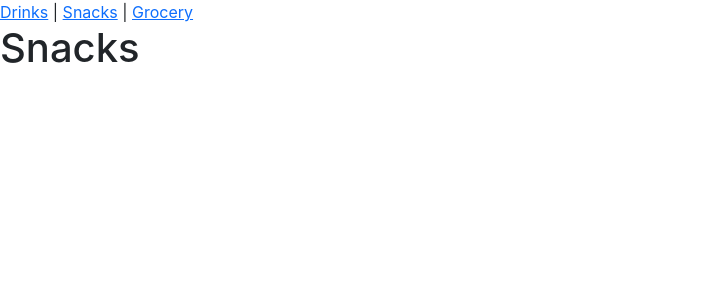
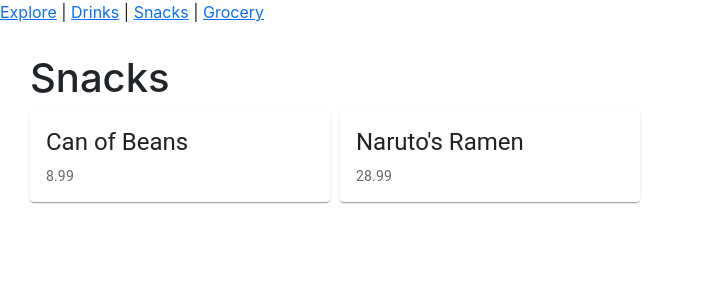
Before and after one commit to mshamsrainey/wt-intern-hackathon, a React (Create React App) app: page /Snacks in a window 1280 px wide. Shown: the top 300 px of the page, without its empty margins (0-703 px from the left). Built offline with nearby package versions, Linux system fonts and the light colour scheme; the HTML template or start-up script is replaced by a standard one.

Commit message:
create cards for products

```diff
--- a/src/App.js
+++ b/src/App.js
@@ -11,6 +11,7 @@ function App() {
     <div>
       <BrowserRouter>
         <nav>
+          <Link to="/">Explore</Link> |{" "}
           <Link to="Drinks">Drinks</Link> |{" "}
           <Link to="Snacks">Snacks</Link> |{" "}
           <Link to="Grocery">Grocery</Link>
--- a/src/components/Drinks.js
+++ b/src/components/Drinks.js
@@ -1,11 +1,20 @@
+import ItemCardSmall from "./ItemCardSmall";
+import items from "./products.js";
 
 function Drinks() {
-    return (
-      <body className = "Drinks">
+    const productComponents = items.map((item) => {
+        return (
+          <ItemCardSmall
+            key={item.id}
+            name={item.name}
+            price={item.price}
+          />
+        );
+      });
+      return <div className="products">
         <h1>Drinks</h1>
-      </body>
-
-    );
+        <div className="product-grid">{productComponents}</div>
+        </div>;
   }
 
   export default Drinks;
--- a/src/components/Grocery.js
+++ b/src/components/Grocery.js
@@ -1,11 +1,20 @@
+import ItemCardSmall from "./ItemCardSmall";
+import items from "./products.js";
 
 function Grocery() {
-    return (
-      <body className = "Grocery">
+    const productComponents = items.map((item) => {
+        return (
+          <ItemCardSmall
+            key={item.id}
+            name={item.name}
+            price={item.price}
+          />
+        );
+      });
+      return <div className="products">
         <h1>Grocery</h1>
-      </body>
-
-    );
+        <div className="product-grid">{productComponents}</div>
+        </div>;
   }
 
   export default Grocery;
--- /dev/null
+++ b/src/components/Snacks.css
@@ -0,0 +1,10 @@
+.products {
+    margin:30px;
+}
+
+.product-grid {
+    display:grid;
+    grid-template-columns: 300px 300px 300px;
+    gap:10px;
+    flex-wrap: wrap;
+}
--- a/src/components/Snacks.js
+++ b/src/components/Snacks.js
@@ -1,11 +1,22 @@
+import ItemCardSmall from "./ItemCardSmall";
+import items from "./products.js";
+import "./Snacks.css"
 
-function Snacks() {
-    return (
-      <body className = "Snacks">
+
+const Snacks = () => {
+    const productComponents = items.map((item) => {
+        return (
+          <ItemCardSmall
+            key={item.id}
+            name={item.name}
+            price={item.price}
+          />
+        );
+      });
+      return <div className="products">
         <h1>Snacks</h1>
-      </body>
-
-    );
+        <div className="product-grid">{productComponents}</div>
+        </div>;
   }
 
-  export default Snacks;
+export default Snacks;
--- a/src/components/itemCardSmall.js
+++ b/src/components/itemCardSmall.js
@@ -1,16 +1,32 @@
-import "./itemCardSmall.css"
+import * as React from 'react';
+import Card from '@mui/material/Card';
+import CardContent from '@mui/material/CardContent';
+import CardMedia from '@mui/material/CardMedia';
+import Typography from '@mui/material/Typography';
+import { CardActionArea } from '@mui/material';
 
-function itemCardSmall() {
-    return (
-        <div>
-            <div className="product-image">
+const ItemCardSmall = (props) => {
+  return (
+    <Card sx={{ maxWidth: 345 }}>
+      <CardActionArea>
+        <CardMedia>
+        </CardMedia>
+        <CardContent>
+          {<Typography gutterBottom variant="h5" component="div">
+            {props.name}
+          </Typography>}
+          <Typography variant="body2" color="text.secondary">
+            {props.price}
+          </Typography>
+        </CardContent>
+      </CardActionArea>
+    </Card>
+  );
+}
 
-            </div>
-            <div>
-                <h5>Product Name</h5>
-                <h5>Product Price</h5>
-            </div>
-        </div>
-    );
-}
-export default itemCardSmall;
+export default ItemCardSmall;
+
+// component="img"
+// height="140"
+// image=""
+// alt=""
--- /dev/null
+++ b/src/components/products.js
@@ -0,0 +1,12 @@
+export default [
+    {
+      id: "some-random-id-1",
+      name: "Can of Beans",
+      price: 8.99,
+    },
+    {
+      id: "some-random-id-2",
+      name: "Naruto's Ramen",
+      price: 28.99,
+    },
+  ];
```
Also changed, not shown: src/components/itemCardLarge.css (deleted), src/components/itemCardSmall.css (deleted).
